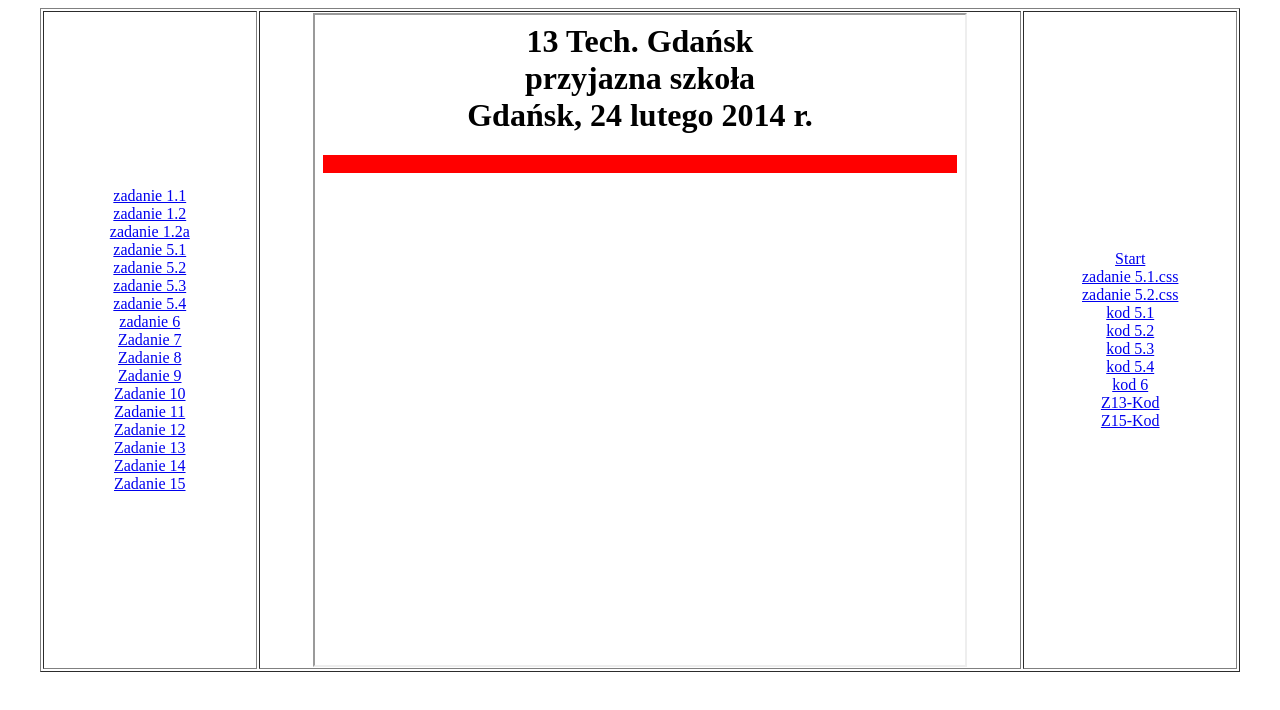
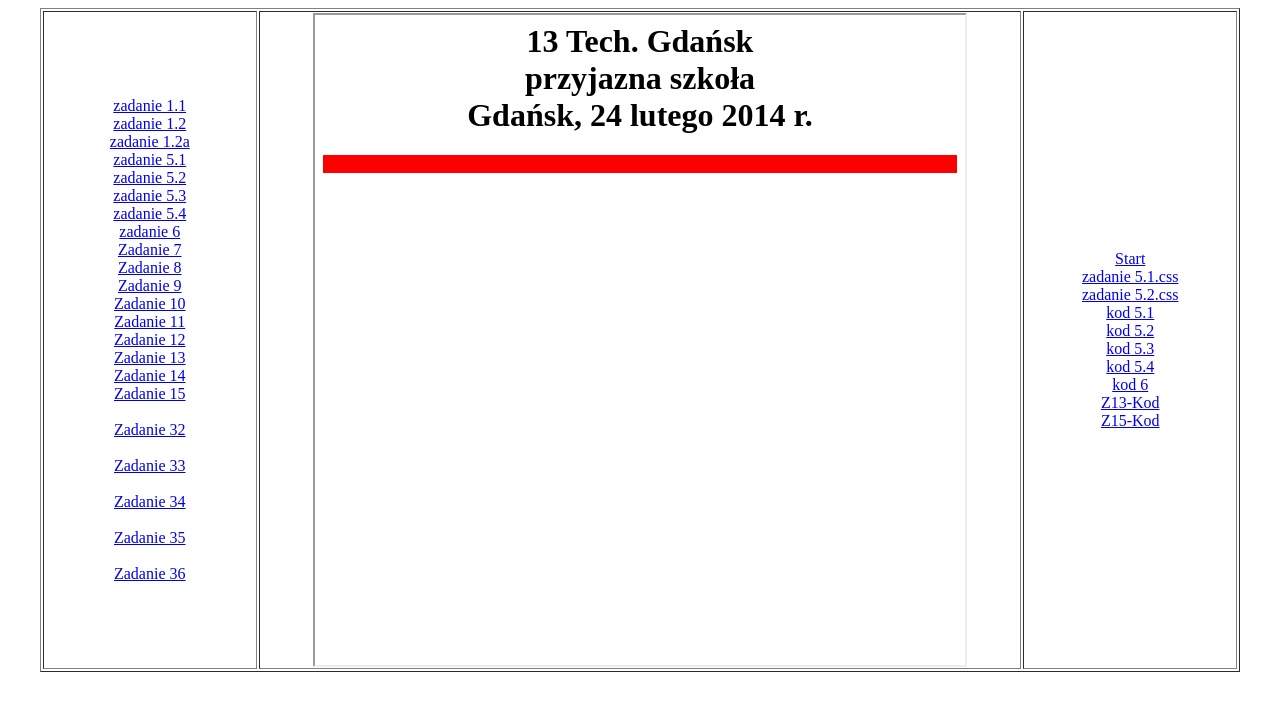
Before and after one commit to 637Vokum/watrobazadcss1-15, a plain HTML site: page index.html in a window 1280 px wide. Drawn offline with Linux system fonts and the light colour scheme.

Commit message:
Update index.html

```diff
--- a/index.html
+++ b/index.html
@@ -40,6 +40,21 @@
      <br>
      <a href="Zadanie15_watroba.html" target="strony">Zadanie 15</a>
      <br>
+             <br>
+      <a href="zadanie32_watroba.html" target="strony">Zadanie 32</a>
+     <br>
+                    <br>
+      <a href="zadanie33_watroba.html" target="strony">Zadanie 33</a>
+     <br>
+                    <br>
+      <a href="zadanie34_watroba.html" target="strony">Zadanie 34</a>
+     <br>
+                    <br>
+      <a href="zadanie35_watroba.html" target="strony">Zadanie 35</a>
+     <br>
+                    <br>
+      <a href="zadanie36_watroba.html" target="strony">Zadanie 36</a>
+     <br>
 </td>
 <td align=center><iframe width=650 height=650 name="strony" src="start_watroba.html" border="0"></iframe>
 </td>
```
